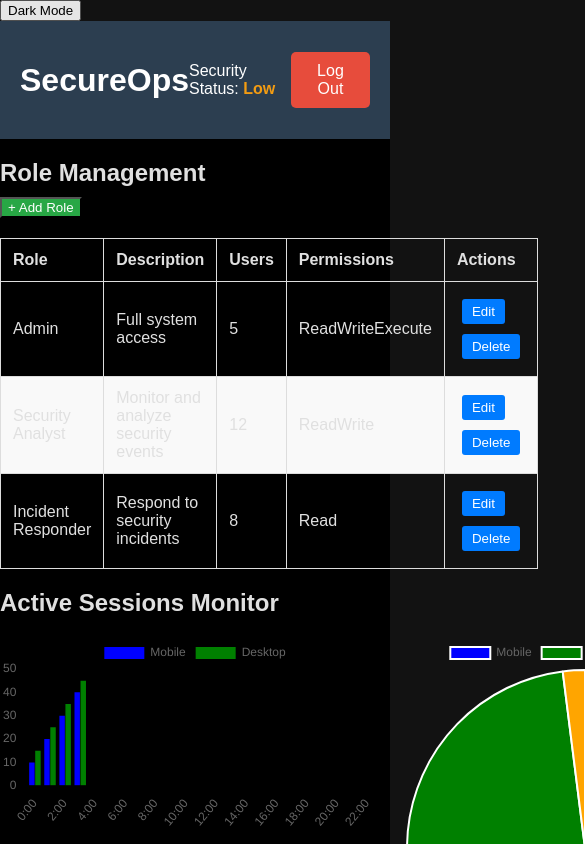
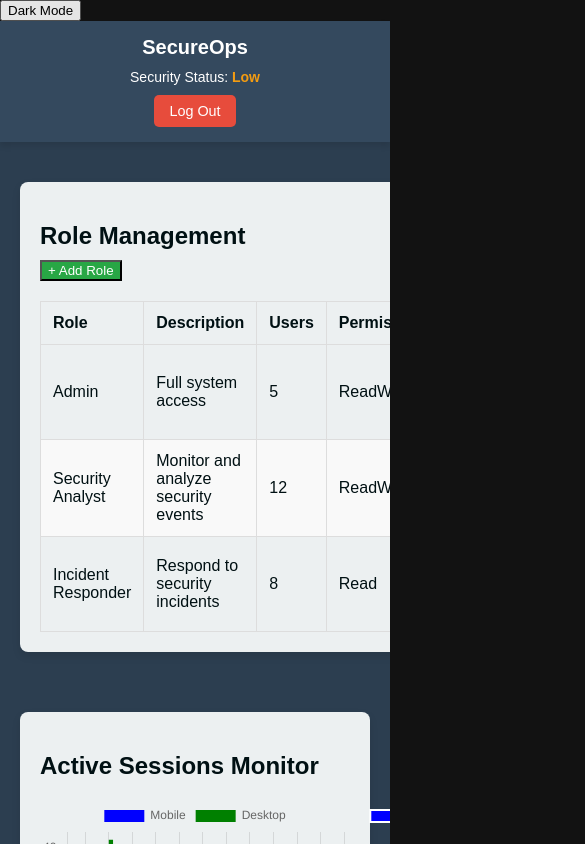
Before and after one commit to inobeta01/ZeroOne-AccessMatrix, a React (Create React App) app: page /dashboard in a window 390 px wide. Shown: the top 844 px of the page, 585 px wide, since content can reach past the window. Built offline with nearby package versions, Linux system fonts and the light colour scheme; sample sign-in values are in the browser's storage.

Commit message:
changes in css in dashboard

```diff
--- a/src/App.js
+++ b/src/App.js
@@ -3,7 +3,7 @@ import { BrowserRouter as Router, Routes, Route } from "react-router-dom";
 import LoginPage from "./components/login";
 import DashboardPage from "./components/Dashboard";
 import ProtectedRoute from "./pages/ProtectedRoute";
-import MyChartComponent from "./components/MyChartComponent";  // Import the chart component
+import MyChartComponent from "./components/MyChartComponent";
 
 const App = () => {
   const [chartData, setChartData] = useState({
--- a/src/components/Dashboard.css
+++ b/src/components/Dashboard.css
@@ -1,84 +1,150 @@
-/* src/pages/DashboardPage.css */
-
+/* Overall dashboard container */
 .dashboard-container {
   display: flex;
   flex-direction: column;
   height: 100vh;
-    background: #000000;
+  background-color: #2c3e50; /* Dark background for the dashboard */
+  color: #001013; /* Light text for better contrast */
 }
 
-  .dashboard-nav {
+/* Header section for the dashboard */
+.dashboard-header {
   display: flex;
   justify-content: space-between;
   align-items: center;
-    padding: 15px 20px;
-    background: #007bff;
+  background-color: #34495e; /* Slightly darker background for the header */
   color: white;
+  padding: 15px 30px;
+  box-shadow: 0 4px 6px rgba(0, 0, 0, 0.1);
 }
 
-  .dashboard-nav h1 {
-    font-size: 20px;
+.dashboard-header h1 {
+  font-size: 24px;
+  margin: 0;
 }
 
-  .logout-button {
-    background: #ff4d4d;
-    border: none;
-    border-radius: 5px;
-    padding: 10px 15px;
-    color: white;
-    cursor: pointer;
+.security-status {
+  font-size: 16px;
 }
 
-  .logout-button:hover {
-    background: #e60000;
+.security-status span {
+  font-weight: bold;
+  color: #f39c12; /* Yellow color for the status */
 }
 
-  .dashboard-content {
-    padding: 20px;
-    text-align: center;
-  }
-
-  .dashboard-content h2 {
-    margin-bottom: 10px;
-    font-size: 24px;
-    color: #333;
-  }
-
-  .dashboard-content p {
-    font-size: 16px;
-    color: #666;
-  }
-  /* Dashboard.css */
-
-/* Styling for the logout button in the navbar */
+/* Logout button styling */
 .logout-btn {
   padding: 10px 20px;
-  background-color: #e74c3c; /* Red color */
+  background-color: #e74c3c; /* Red background for logout */
   color: white;
   font-size: 1rem;
   border: none;
   border-radius: 5px;
   cursor: pointer;
   transition: background-color 0.3s ease;
-  margin-left: auto;
+  margin-left: 20px;
 }
 
 .logout-btn:hover {
   background-color: #c0392b; /* Darker red on hover */
 }
 
-/* Dashboard header */
-.dashboard-header {
-  display: flex;
-  justify-content: space-between;
-  align-items: center;
-  background-color: #2c3e50;
-  color: white;
+/* Main content section styling */
+main {
+  flex-grow: 1; /* Take the remaining space after the header */
   padding: 20px;
+  overflow-y: auto; /* Prevent content from overflowing */
 }
 
-/* Security status section */
-.security-status span {
-  font-weight: bold;
-  color: #f39c12; /* Yellow for warning status */
+/* Section for top content: Role Management & Session Monitor */
+.top-section {
+  display: flex;
+  flex-wrap: wrap;
+  gap: 20px; /* Gap between the sections */
+  margin-bottom: 20px;
 }
+
+.top-section > div {
+  flex: 1 1 45%; /* Each section takes up 45% of the width and grows/shrinks as needed */
+  background-color: #ecf0f1; /* Light background for the sections */
+  border-radius: 8px;
+  padding: 20px;
+  box-shadow: 0 4px 8px rgba(0, 0, 0, 0.1);
+}
+
+/* Section for bottom content: Security Audit Log */
+.bottom-section {
+  margin-top: 20px;
+}
+
+.bottom-section > div {
+  background-color: #ecf0f1; /* Light background */
+  border-radius: 8px;
+  padding: 20px;
+  box-shadow: 0 4px 8px rgba(0, 0, 0, 0.1);
+}
+
+/* Canvas layout for session management */
+.canvas-container {
+  display: flex;
+  flex-direction: column;
+  gap: 20px; /* Gap between the canvases */
+}
+
+.canvas-container canvas {
+  width: 100%; /* Ensures the canvas fills the available width */
+  height: auto;
+  max-width: 100%; /* Prevents overflow */
+  border-radius: 8px;
+  box-shadow: 0 4px 8px rgba(0, 0, 0, 0.1); /* Adds shadow to the canvas for a lifted look */
+}
+
+/* Dashboard responsiveness */
+@media (max-width: 1024px) {
+  .top-section > div {
+    flex: 1 1 100%; /* On medium screens, sections take up full width */
+  }
+
+  .canvas-container canvas {
+    height: 300px; /* Fixed height for better scaling on smaller screens */
+  }
+}
+
+@media (max-width: 768px) {
+  .dashboard-header {
+    flex-direction: column;
+    text-align: center;
+  }
+
+  .security-status {
+    margin-top: 10px;
+  }
+
+  .logout-btn {
+    margin-top: 10px;
+    margin-left: 0; /* Align logout button below the header on small screens */
+  }
+
+  .canvas-container canvas {
+    height: 250px; /* Slightly reduced height on smaller screens */
+  }
+}
+
+@media (max-width: 480px) {
+  .dashboard-header h1 {
+    font-size: 20px; /* Smaller header on small screens */
+  }
+
+  .security-status {
+    font-size: 14px;
+  }
+
+  .logout-btn {
+    font-size: 0.9rem; /* Smaller logout button text */
+    padding: 8px 15px;
+  }
+
+  .canvas-container canvas {
+    height: 200px; /* Smaller height for canvases on extra small screens */
+  }
+}
--- /dev/null
+++ b/src/components/MyChartComponent.css
@@ -0,0 +1,42 @@
+/* MyChartComponent.css */
+
+/* Ensure the canvas is responsive and takes up the available space */
+canvas {
+    display: block; /* Remove any inline display issues */
+    max-width: 100%; /* Ensure the canvas doesn't overflow */
+    height: auto; /* Keep aspect ratio intact */
+    margin: 0 auto; /* Center the chart */
+  }
+
+  /* Chart container */
+  .chart-container {
+    width: 100%;
+    max-width: 800px; /* Limit max width of the chart */
+    margin: 20px auto; /* Add space around the chart */
+    padding: 20px; /* Padding around the chart */
+    border-radius: 10px; /* Rounded corners */
+    background-color: #ffffff; /* Background color for the chart container */
+    box-shadow: 0 4px 8px rgba(0, 0, 0, 0.1); /* Subtle shadow */
+  }
+
+  /* Title styling */
+  .chart-container h2 {
+    font-size: 1.5rem;
+    text-align: center;
+    margin-bottom: 20px;
+    color: #333; /* Dark text color */
+  }
+
+  /* Additional responsive design */
+  @media (max-width: 768px) {
+    .chart-container {
+      width: 90%; /* Make the container a bit smaller on mobile */
+      padding: 10px; /* Reduce padding on mobile */
+    }
+  }
+
+  @media (max-width: 480px) {
+    .chart-container h2 {
+      font-size: 1.2rem; /* Make the title font smaller on very small screens */
+    }
+  }
--- a/src/components/MyChartComponent.js
+++ b/src/components/MyChartComponent.js
@@ -1,6 +1,6 @@
 import React, { useEffect, useRef } from "react";
 import { Chart as ChartJS, CategoryScale, LinearScale, BarElement, ArcElement, Title, Tooltip, Legend } from "chart.js";
-
+import './MyChartComponent.css'
 // Register components needed by Chart.js
 ChartJS.register(
   CategoryScale,
```
Lines whose indentation alone changed are shown as unchanged.
